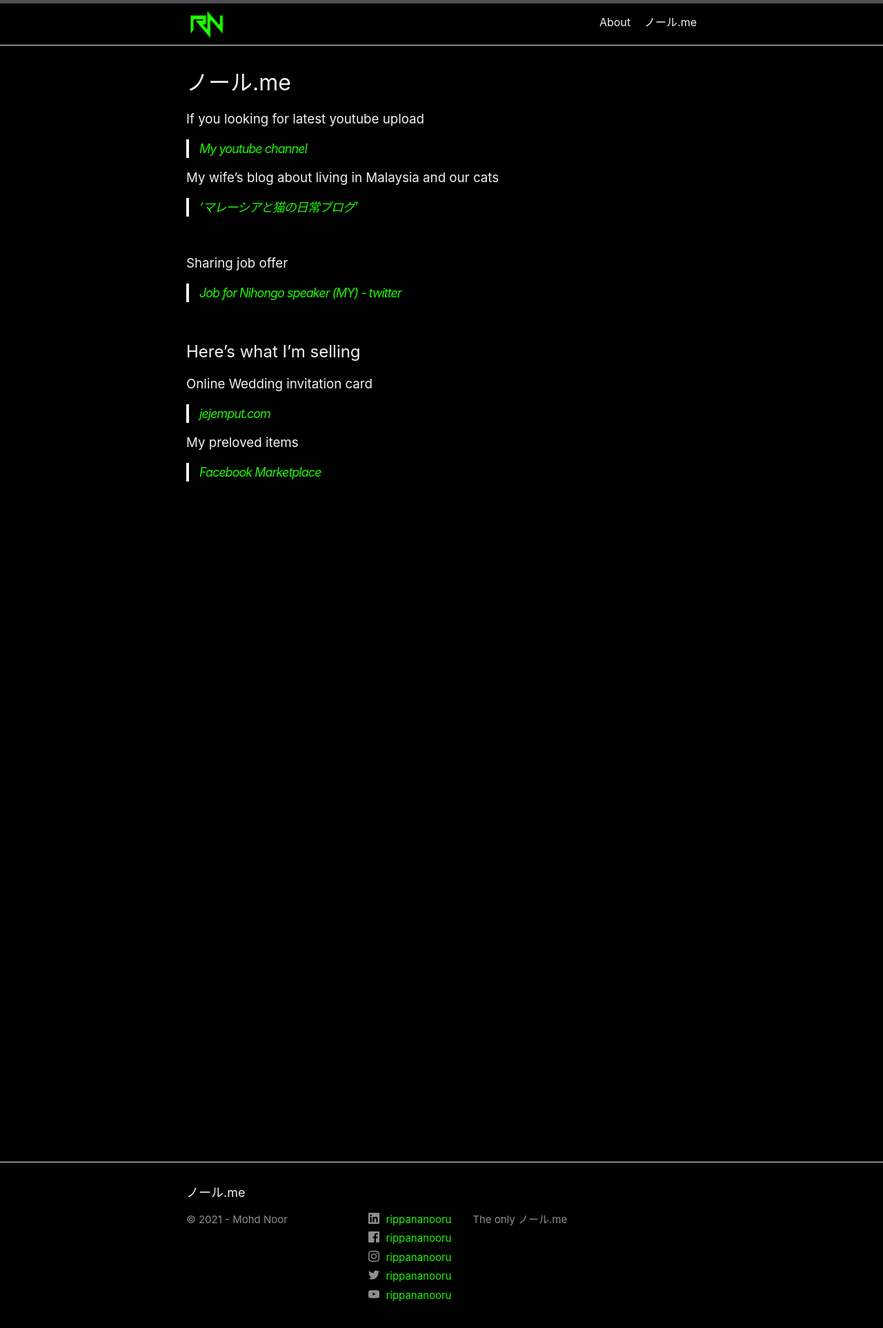
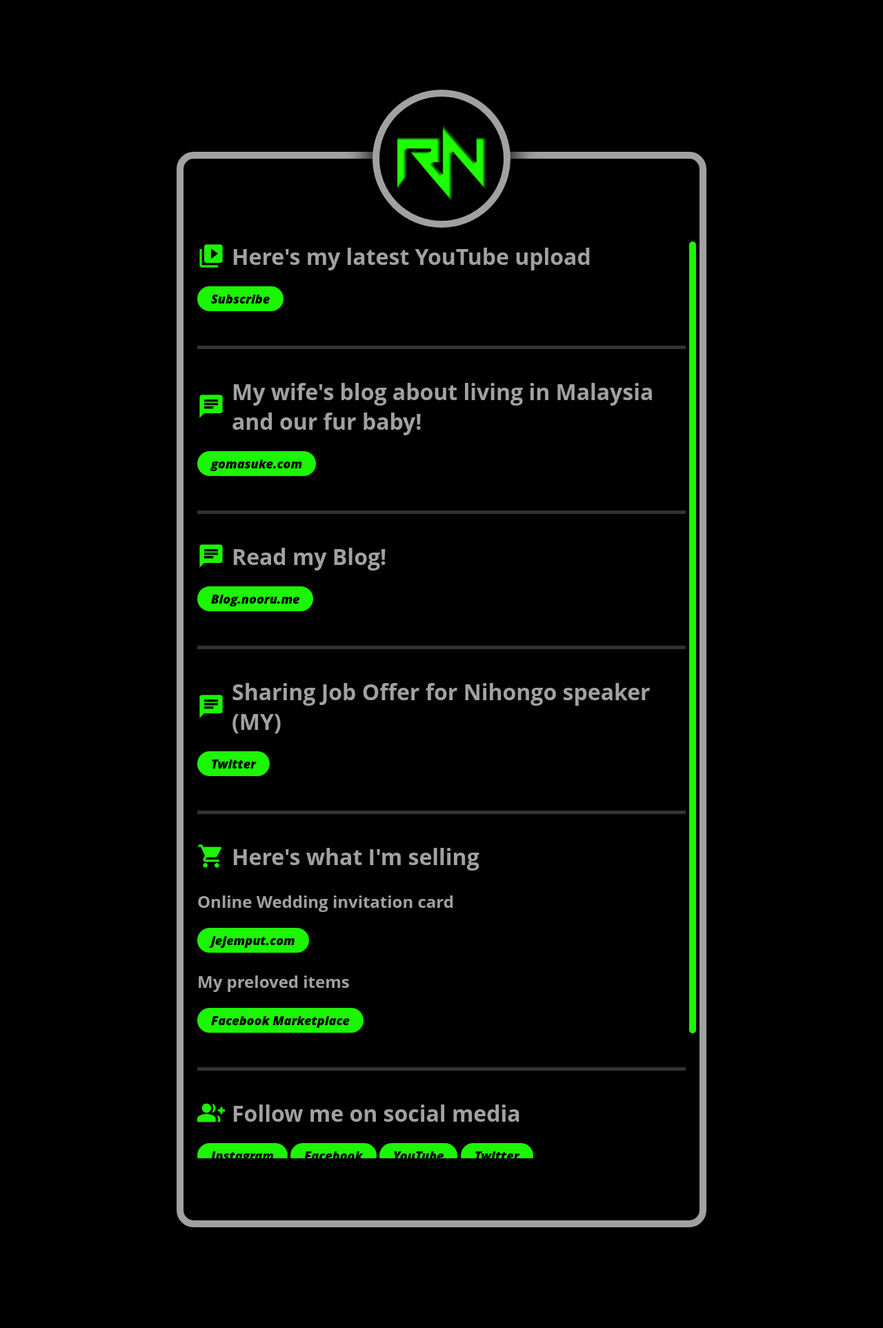
Before and after one commit to rippananooru/rippananooru.github.io, a Jekyll site: the page built from index.markdown, in a window 1280 px wide. Shown: the top 1925 px of the page at 69% size. Built offline with Jekyll 4.4.1, drawn with Linux system fonts in a browser that asks for light colours; nearby versions of some CDN libraries.

Commit message:
new home layout

```diff
--- /dev/null
+++ b/_layouts/new-home.html
@@ -0,0 +1,87 @@
+<meta name="viewport" content="width=device-width, initial-scale=1">
+<link href="https://fonts.googleapis.com/icon?family=Material+Icons" rel="stylesheet">
+<link rel="stylesheet" href="/assets/css/home.css">
+
+<main id="nooru" role="main" style="background-image: url() ">
+    <div class="nooruContainer">
+        <div class="nooruWrapper">
+            <img src="/assets/img/nooru_logo.png" alt="mylogo">
+        </div>
+        <div class="nooruContent">
+            <div class="customScrollbar"></div>
+            <div class="scrollableContent">
+
+                <div class="nooruBlockContainer">
+                    <div class="nooruBlockHeader">
+                        <i class="material-icons">video_library</i>
+                        <h1>Here's my latest YouTube upload</h1>
+                    </div>
+                    <a target="blank" href="/yt">Subscribe</a>
+                </div>
+
+                <div class="nooruBlockContainer">
+                    <div class="nooruBlockHeader">
+                        <i class="material-icons">chat</i>
+                        <h1>My wife's blog about living in Malaysia and our fur baby!</h1>
+                    </div>
+                    <a target="blank" href="https://bit.ly/37IRgHR">gomasuke.com</a>
+                </div>
+
+                <div class="nooruBlockContainer">
+                    <div class="nooruBlockHeader">
+                        <i class="material-icons">chat</i>
+                        <h1>Read my Blog!</h1>
+                    </div>
+                    <a target="blank" href="https://blog.nooru.me">Blog.nooru.me</a>
+                </div>
+
+                <div class="nooruBlockContainer">
+                    <div class="nooruBlockHeader">
+                        <i class="material-icons">chat</i>
+                        <h1>Sharing Job Offer for Nihongo speaker (MY)</h1>
+                    </div>
+                    <a target="blank" href="https://bit.ly/kerjaNihongo">Twitter</a>
+                </div>
+
+                <div class="nooruBlockContainer">
+                    <div class="nooruBlockHeader">
+                        <i class="material-icons">local_grocery_store</i>
+                        <h1>Here's what I'm selling</h1>
+                    </div>
+                    <div class="nooruBlockHeader">
+                        <h2>Online Wedding invitation card</h2>
+                    </div>
+                    <a target="blank" href="https://bit.ly/jejemput">jejemput.com</a>
+                    <div class="nooruBlockHeader">
+                        <h2>My preloved items</h2>
+                    </div>
+                    <a target="blank" href="https://bit.ly/rnMarket">Facebook Marketplace</a>
+                </div>
+
+                <div class="nooruBlockContainer">
+                    <div class="nooruBlockHeader">
+                    <i class="material-icons">group_add</i>
+                    <h1>Follow me on social media</h1>
+                    </div>
+                    <a target="blank" href="https://www.instagram.com/{{ site.instagram_username| cgi_escape | escape }}">Instagram</a>
+                    <a target="blank" href="https://www.facebook.com/{{ site.facebook_username| cgi_escape | escape }}">Facebook</a>
+                    <a target="blank" href="https://www.youtube.com/user/{{ site.youtube_username| cgi_escape | escape }}">YouTube</a>
+                    <a target="blank" href="https://twitter.com/{{ site.twitter_username| cgi_escape | escape }}">Twitter</a>
+                </div>
+
+                <div class="nooruBlockContainer">
+                    <div class="nooruBlockHeader">
+                        <i class="material-icons">account_circle</i>
+                        <h1>About ノール.me</h1>
+                    </div>
+                    <a href="/about">Read more HERE!</a>
+                </div>
+
+            </div>
+        </div>
+    </div>
+</main>
+
+<script src="https://cdnjs.cloudflare.com/ajax/libs/jquery/3.5.1/jquery.min.js" charset="utf-8"></script>
+<script src="https://cdnjs.cloudflare.com/ajax/libs/jqueryui/1.12.1/jquery-ui.min.js" charset="utf-8"></script>
+<script src="/assets/js/home-scroll.js" charset="utf-8" type="text/javascript"></script>
--- a/assets/css/home.css
+++ b/assets/css/home.css
@@ -1,55 +1,147 @@
-
-.butang {
-    border-color: #2ba61e;
-    padding: 1rem;
-    height: 1rem;
+body{ background: #000; margin:0; padding: 0; }
+   #nooru * {
+      box-sizing: border-box;
+   }
+   #nooru {
+      background-size: cover;
+      background-position: center;
+      color: a1a1a1;
+      font-family: "Open Sans", sans-serif;
+      min-height: 100vh;
+      display: flex;
+      align-items: center;
+      justify-content: center;
+   }
+   #nooru .nooruContainer {
+      background: rgba(0, 0, 0, 0.55);
+      width: 90vw;
+      max-width: 768px;
+      height: 80vh;
+      margin-top: 50px;
       position: relative;
-    /* border-radius: 100%; */
-
-    border-width: 2px;
-    border-style: solid;
+      border: 10px solid #a1a1a1;
+      border-radius: 25px;
    }
-.clickable {
+   #nooru .nooruContainer .nooruWrapper {
+      background: #000;
+      width: 200px;
+      height: 200px;
+      display: flex;
+      align-items: center;
+      justify-content: center;
+      position: absolute;
+      top: 0;
+      left: 50%;
+      transform: translateX(-50%) translateY(-50%);
+      border-radius: 50%;
+      box-shadow: 0 0 30px 10px rgba(0, 0, 0, 0.8);
+      border: 10px solid #a1a1a1;
+   }
+   #nooru .nooruContainer .nooruWrapper img {
+      width: 90%;
+      height: auto;
+      margin-top: 10px;
+      margin-left: 0px;
+   }
+   #nooru .nooruContainer .nooruContent {
+      height: calc(100% - 210px);
+      padding: 0 20px;
+      position: relative;
+      margin-top: 120px;
+      overflow: hidden;
+   }
+   .customScrollbar{
+      background: #1cf504;
+      width: 10px;
+      position: absolute;
+      top: 0;
+      right: 5px;
+      border-radius: 8px;
+      overflow: auto;
+      z-index: 2;
+   }
+   #nooru .nooruContainer .scrollableContent {
+      width: calc(100% - 40px);
       height: 100%;
-    width: 100%;
-    left: 0;
-    top: 0;
+      overflow-y: scroll;
       position: absolute;
-    z-index: 1;
+      -ms-overflow-style: none;
+      scrollbar-width: none;
    }
-a.button {
+   #nooru .nooruContainer .scrollableContent::-webkit-scrollbar {
+      display: none;
+   }
+   .nooruContent .nooruBlockContainer {
+      margin-bottom: 40px;
+      padding-bottom: 50px;
+      border-bottom: 5px solid #333;
+   }
+   .nooruContent .nooruBlockContainer:last-child {
+      margin-bottom: 0;
+      padding-bottom: 0;
+      border-bottom: none;
+   }
+   .nooruContent .nooruBlockContainer .nooruBlockHeader {
+      display: flex;
+      align-items: center;
+      margin: 0 0 2px 0;
+   }
+   .nooruContent .nooruBlockContainer .nooruBlockHeader i {
+      color: #1cf504;
+      font-size: 2.5rem;
+      margin: 0 10px 0 0;
+   }
+   .nooruContent .nooruBlockContainer .nooruBlockHeader h1 {
+      margin: 0;
+   }
+   .nooruContent .nooruBlockContainer .nooruBlockHeader h2 {
+      margin: 0;
+      margin-top: 25px;
+   }
+   .nooruContent .nooruBlockContainer p {
+      font-size: 1.125rem;
+      margin: 0;
+   }
+   .nooruContent .nooruBlockContainer a {
+      background: #1cf504;
+      color: #000;
+      font-size: 1.125rem;
+      line-height: 2;
       text-decoration: none;
-    color: #2ba61e;
+      font-weight: 800;
+      font-style: italic;
+      display: inline-block;
+      border-radius: 30px;
+      padding: 0 20px;
+      margin: 20px 0 0 0;
+      transition: all 350ms ease-in-out;
    }
-/* COLOR */
-.green {
-    color: #2ba61e;
+   .nooruContent .nooruBlockContainer a:hover {
+     background: #000;
+     color: #1cf504;
    }
-.white{
-    color: white4;
+   @media only screen and (max-width : 375px) {
+      #nooru {
+         min-height: 90vh;
       }
-/* TEXT SIZE */
-.date{
-    font-size: small;
+    .nooruContainer {
+         height: 75vh;
+         max-width: unset;
+         margin-top: 65px;
       }
-.title{
-    font-size: large;
-    font-weight: bold;
+    .nooruContainer .nooruWrapper {
+         width: 100px;
+         height: 100px;
       }
-.subtitle{
-    font-size: medium;
+    .nooruContainer .nooruWrapper img {
+         /* height: auto; */
+         /* margin-top: 10px; */
+         /* margin-left: -10px; */
+         background-color: #000;
+         object-fit: cover;
       }
-/* IMG */
-.me{
-    border-radius: 50%;
-    border-width: 3px;
-    border-color: #2ba61e;
-    border-style: solid;
-    width: 20%;
+    .nooruContainer .nooruContent {
+         height: calc(100% - 100px);
+         margin-top: 90px;
       }
-.center{
-    margin-top: 50px;
-    margin-bottom: 50px;
-    text-align: center;
-    vertical-align: middle;
    }
--- /dev/null
+++ b/assets/js/home-scroll.js
@@ -0,0 +1,19 @@
+let   $scrollable  = $(".scrollableContent"),
+    $scrollbar   = $(".customScrollbar"),
+    height       = $scrollable.outerHeight(true),    // visible height
+    scrollHeight = $scrollable.prop("scrollHeight"), // total height
+    barHeight    = height * height / scrollHeight;   // Scrollbar height!
+
+// Scrollbar drag:
+$scrollbar.height( barHeight ).draggable({
+    axis: "y",
+    containment: $(".tstCustomLinksContent"),
+    drag: function(e, ui) {
+        $scrollable.scrollTop( scrollHeight / height * ui.position.top  );
+    }
+});
+
+// Element scroll:
+$scrollable.on("scroll", function(){
+    $scrollbar.css({top: $scrollable.scrollTop() / height * barHeight });
+});
--- a/index.markdown
+++ b/index.markdown
@@ -1,8 +1,9 @@
 ---
-layout: home
+layout: new-home
 permalink: /
 title: ノール.me
 ---
+# check /_layout/new-home.html for content edit
 
 ### If you looking for latest youtube upload
 >[My youtube channel](http://bit.ly/rn-YT-sub)
```
Also changed, not shown: _layouts/resume.html (deleted, +0 -23 lines), assets/img/me.jpg (deleted), assets/img/nooru_logo.png (added), 2 other files. Lines whose indentation alone changed are shown as unchanged.
